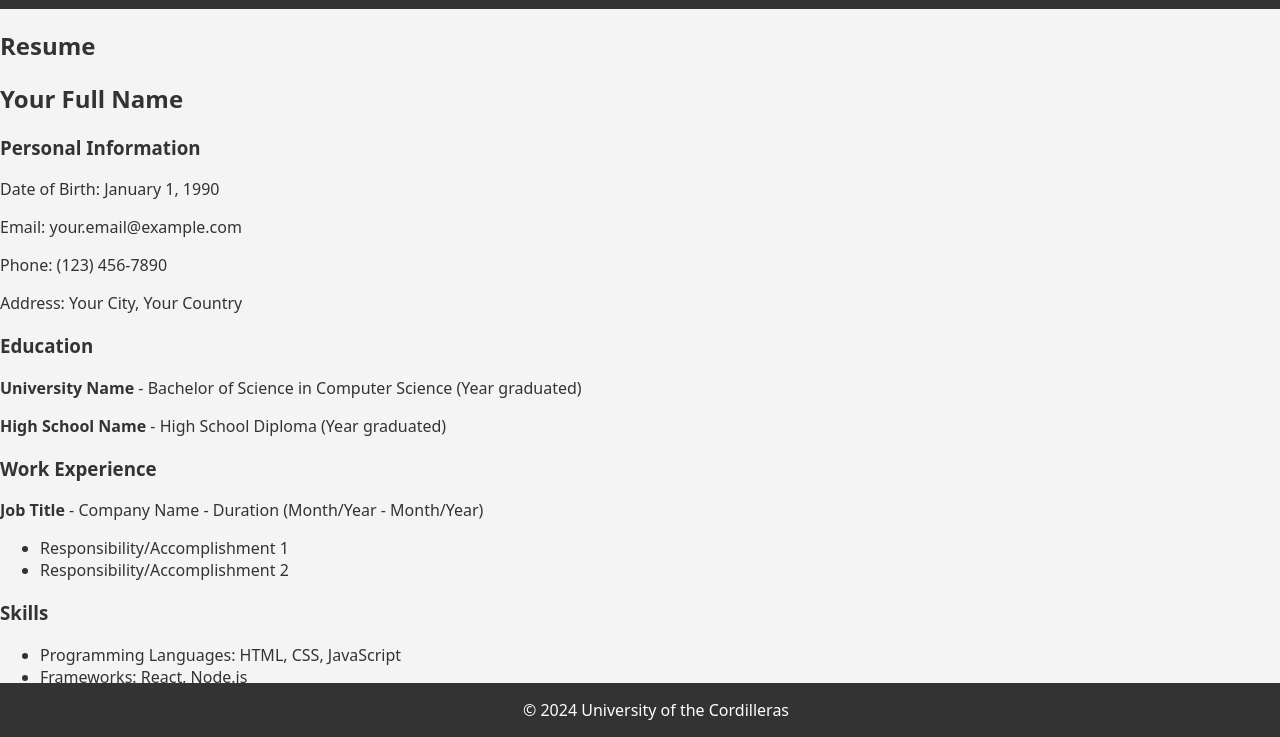
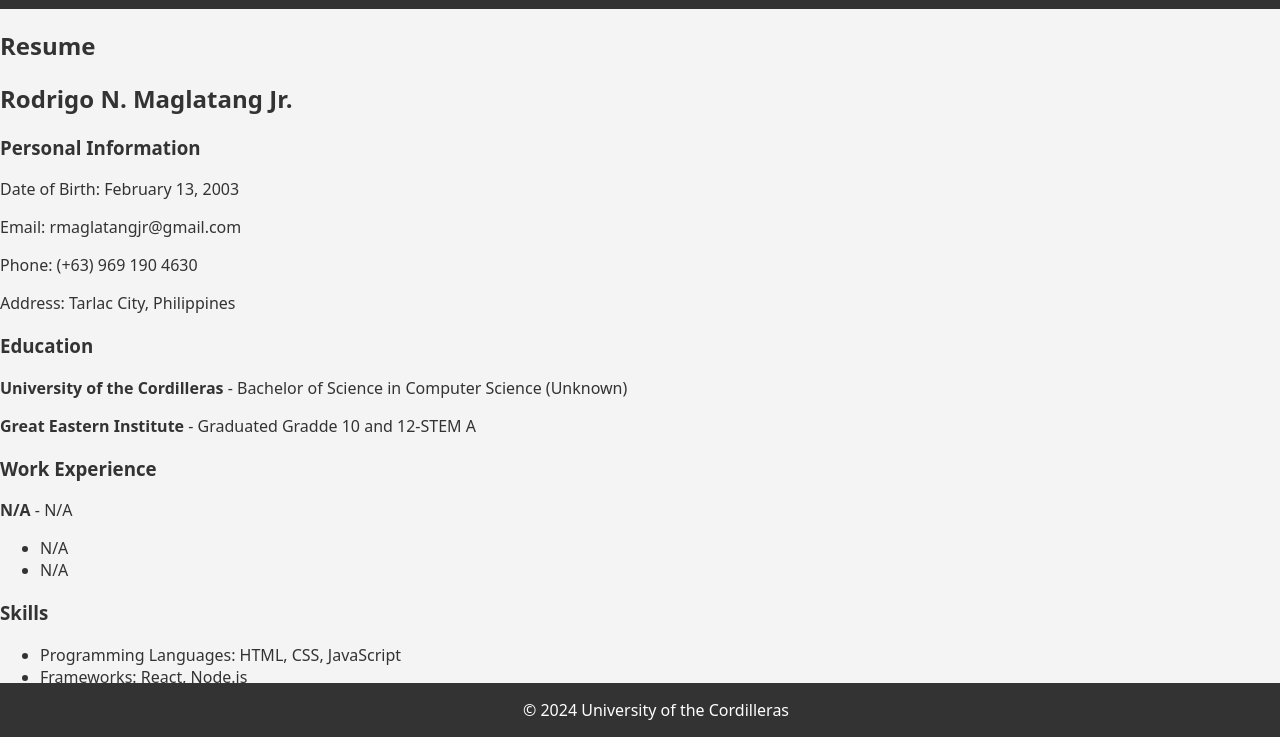
Before and after one commit to DeejMags/Personal-Portfolio-Maglatang-Rodrigo-CC14-2K, a plain HTML site: page resume.html in a window 1280 px wide. Shown: the part 63-800 px from the top of the page. Drawn offline with Linux system fonts and the light colour scheme; a web font is replaced by a local one.

Commit message:
about
update

```diff
--- a/resume.html
+++ b/resume.html
@@ -84,26 +84,26 @@ footer {
     <div class="resume">
       <h1>Resume</h1>
       <div class="name">
-        <h2>Your Full Name</h2>
+        <h2>Rodrigo N. Maglatang Jr.</h2>
       </div>
       <div class="bio">
         <h3>Personal Information</h3>
-        <p>Date of Birth: January 1, 1990</p>
-        <p>Email: your.email@example.com</p>
-        <p>Phone: (123) 456-7890</p>
-        <p>Address: Your City, Your Country</p>
+        <p>Date of Birth: February 13, 2003</p>
+        <p>Email: rmaglatangjr@gmail.com</p>
+        <p>Phone: (+63) 969 190 4630</p>
+        <p>Address: Tarlac City, Philippines</p>
       </div>
       <div class="achievements">
         <h3>Education</h3>
-        <p><strong>University Name</strong> - Bachelor of Science in Computer Science (Year graduated)</p>
-        <p><strong>High School Name</strong> - High School Diploma (Year graduated)</p>
+        <p><strong>University of the Cordilleras</strong> - Bachelor of Science in Computer Science (Unknown)</p>
+        <p><strong>Great Eastern Institute</strong> - Graduated Gradde 10 and 12-STEM A</p>
       </div>
       <div class="projects">
         <h3>Work Experience</h3>
-        <p><strong>Job Title</strong> - Company Name - Duration (Month/Year - Month/Year)</p>
+        <p><strong>N/A</strong> - N/A</p>
         <ul>
-          <li>Responsibility/Accomplishment 1</li>
-          <li>Responsibility/Accomplishment 2</li>
+          <li>N/A</li>
+          <li>N/A</li>
         </ul>
       </div>
       <div class="hobbies">
@@ -111,7 +111,7 @@ footer {
         <ul>
           <li>Programming Languages: HTML, CSS, JavaScript</li>
           <li>Frameworks: React, Node.js</li>
-          <li>Other Skills: Problem Solving, Team Collaboration</li>
+          <li>Other Skills:Team Collaboration</li>
         </ul>
       </div>
     </div>
```
Also changed, not shown: about.html (+1 -0 lines).
